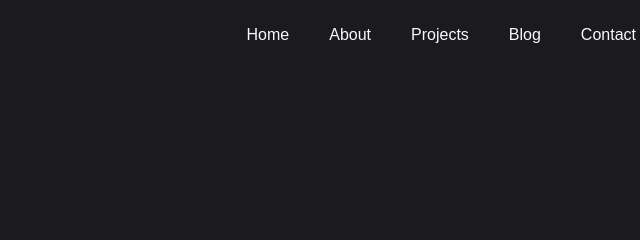
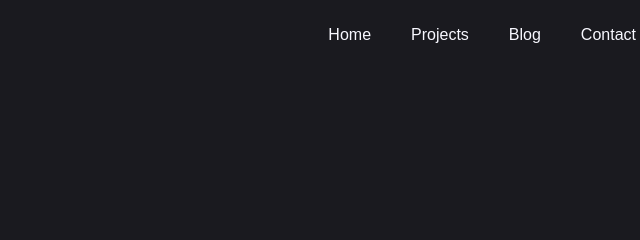
Before and after one commit to DevVivan/devvivan.github.io, a website: page index.html in a window 1280 px wide. Shown: the top 240 px of the page, 594-1234 px from the left. Drawn offline with Linux system fonts and the light colour scheme; some packages are replaced by stand-ins of ours; a script that the page names is missing.

Commit message:
remove about anchor

```diff
--- a/index.html
+++ b/index.html
@@ -19,7 +19,6 @@
                 </div>
                 <div class="navigation-items" id="navigation-items">
                     <a href="./index.html">Home</a>
-                    <a href="#aboutContainer">About</a>
                     <a href="projects.html">Projects</a>
                     <a href="">Blog</a>
                     <a href="">Contact</a>
```
